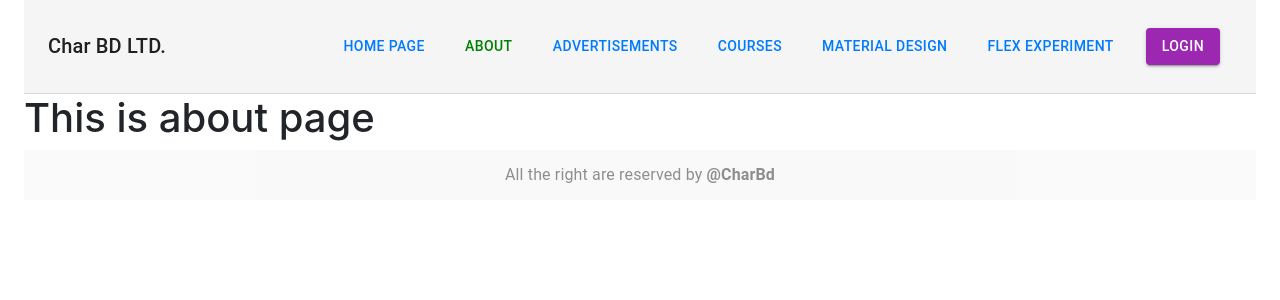
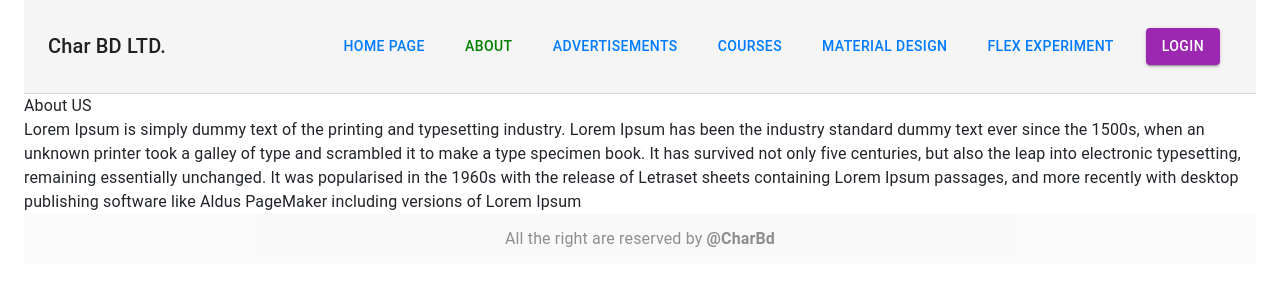
Before and after one commit to engr-hasanuzzaman/charbd, a React app: page /about in a window 1280 px wide. Shown: the top 300 px of the page. Built offline with nearby package versions, Linux system fonts and the light colour scheme; what redux-immutable-state-invariant would draw is missing.

Commit message:
Add dummy data to about page
- update p npm version

```diff
--- a/src/components/about/AboutPage.js
+++ b/src/components/about/AboutPage.js
@@ -1,11 +1,20 @@
 import React from 'react';
 import Layout from '../layout';
+import { Box, Typography } from '@material-ui/core';
 
 const About = () => (
   <Layout>
-    <div>
-      <h1>This is about page</h1>
-    </div>
+    <Box>
+      <Typography>About US</Typography>
+      <Typography>
+        Lorem Ipsum is simply dummy text of the printing and typesetting industry.
+        Lorem Ipsum has been the industry standard dummy text ever since the 1500s,
+        when an unknown printer took a galley of type and scrambled it to make a type specimen book.
+        It has survived not only five centuries, but also the leap into electronic typesetting, remaining essentially unchanged.
+        It was popularised in the 1960s with the release of Letraset sheets containing Lorem Ipsum passages,
+        and more recently with desktop publishing software like Aldus PageMaker including versions of Lorem Ipsum
+      </Typography>
+    </Box>
   </Layout>
 );
 
--- a/src/components/layout/Header.js
+++ b/src/components/layout/Header.js
@@ -2,20 +2,6 @@
 import { NavLink } from "react-router-dom";
 import { AppBar, Toolbar, Typography, Link, Button } from "@material-ui/core";
 import { makeStyles } from "@material-ui/core/styles";
-
-// copy right component
-function Copyright() {
-  return (
-    <Typography variant="body2" color="textSecondary" align="center">
-      {"Copyright © "}
-      <Link color="inherit" href="https://material-ui.com/">
-        Your Website
-      </Link>{" "}
-      {new Date().getFullYear()}
-      {"."}
-    </Typography>
-  );
-}
 
 const useStyles = makeStyles(theme => ({
   "@global": {
```
Also changed, not shown: package.json (+4 -4 lines), 1 other file (tests, documents, lock files or other folders).
